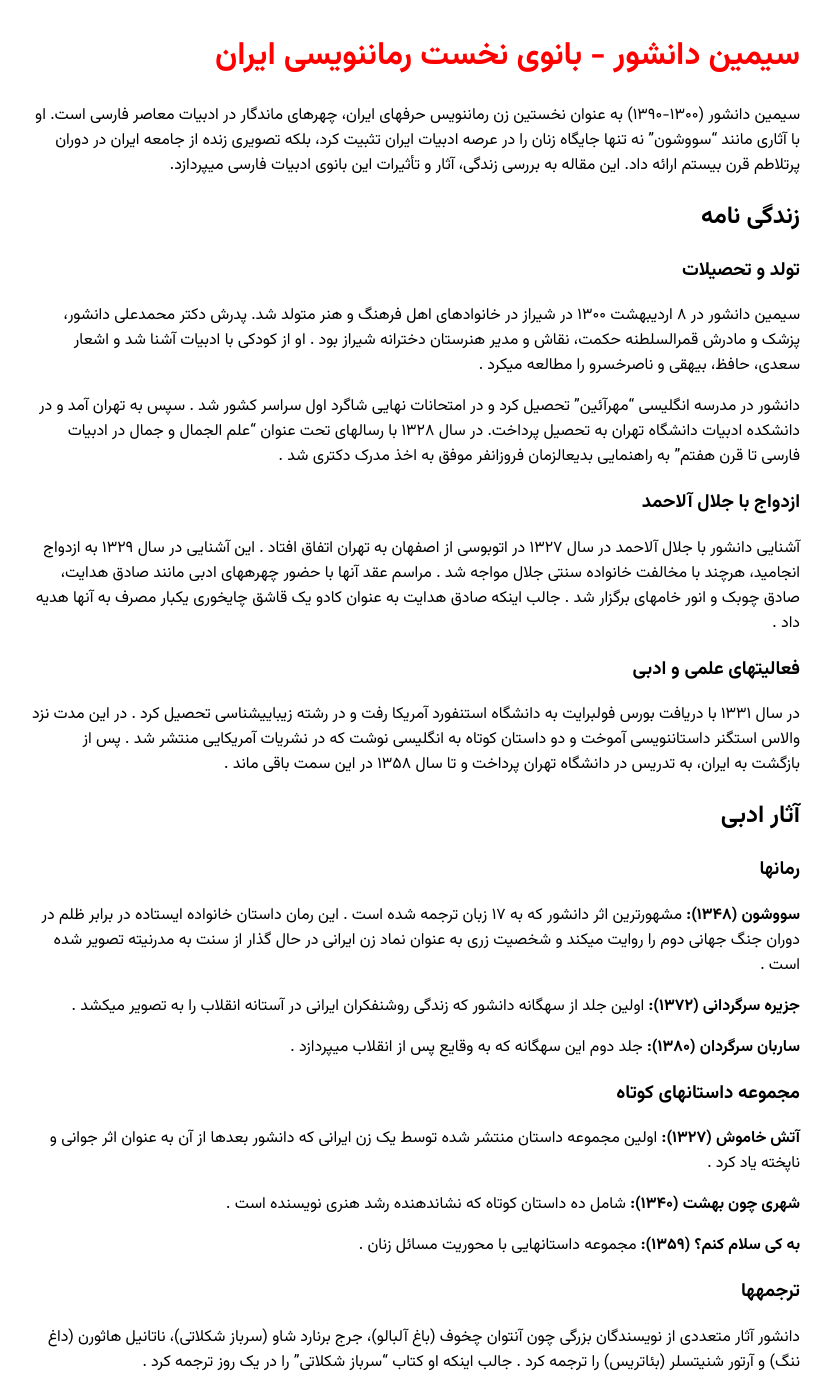
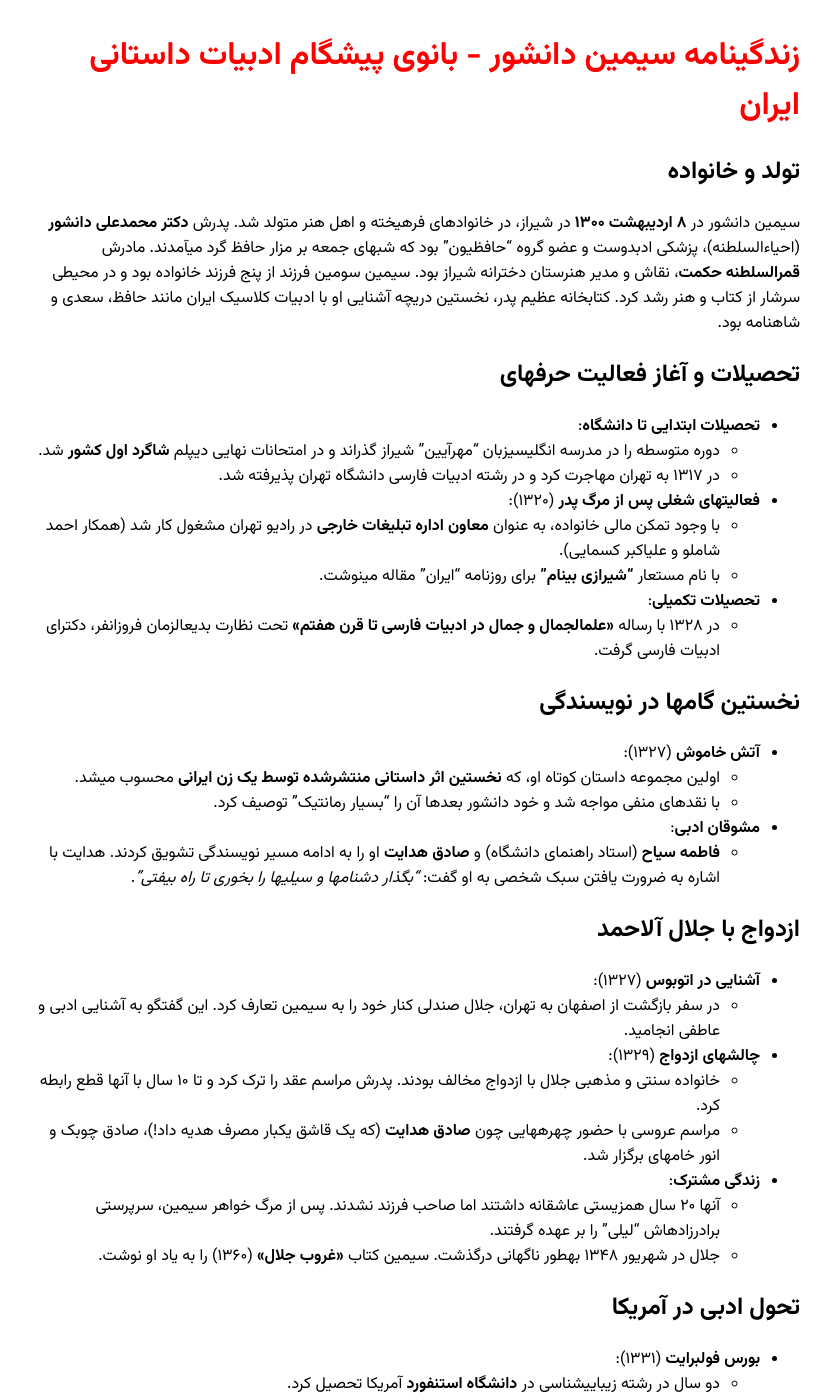
Before and after one commit to darkblog/darkblog.github.io, a Jekyll site: the page built from _posts/2025-6-28-8.md, in a window 1280 px wide and 1400 px high. Shown: the whole window, without its empty margins (224-1056 px from the left). Built offline with Jekyll 4.4.1, drawn with Linux system fonts in a browser that asks for light colours; some of the changed text lies outside the part shown.

Commit message:
Update 2025-6-28-8.md

```diff
--- a/_posts/2025-6-28-8.md
+++ b/_posts/2025-6-28-8.md
@@ -1,74 +1,83 @@
 ---
 layout: post
-title: سیمین دانشور - بانوی نخست رماننویسی ایران
+title: زندگینامه سیمین دانشور - بانوی پیشگام ادبیات داستانی ایران
 ---
 
-سیمین دانشور (۱۳۰۰-۱۳۹۰) به عنوان نخستین زن رماننویس حرفهای ایران، چهرهای ماندگار در ادبیات معاصر فارسی است. او با آثاری مانند "سووشون" نه تنها جایگاه زنان را در عرصه ادبیات ایران تثبیت کرد، بلکه تصویری زنده از جامعه ایران در دوران پرتلاطم قرن بیستم ارائه داد. این مقاله به بررسی زندگی، آثار و تأثیرات این بانوی ادبیات فارسی میپردازد.
+## تولد و خانواده
+سیمین دانشور در **۸ اردیبهشت ۱۳۰۰** در شیراز، در خانوادهای فرهیخته و اهل هنر متولد شد. پدرش **دکتر محمدعلی دانشور** (احیاءالسلطنه)، پزشکی ادبدوست و عضو گروه "حافظیون" بود که شبهای جمعه بر مزار حافظ گرد میآمدند. مادرش **قمرالسلطنه حکمت**، نقاش و مدیر هنرستان دخترانه شیراز بود. سیمین سومین فرزند از پنج فرزند خانواده بود و در محیطی سرشار از کتاب و هنر رشد کرد. کتابخانه عظیم پدر، نخستین دریچه آشنایی او با ادبیات کلاسیک ایران مانند حافظ، سعدی و شاهنامه بود.
 
-## زندگی نامه
+## تحصیلات و آغاز فعالیت حرفهای
+- **تحصیلات ابتدایی تا دانشگاه**:
+  - دوره متوسطه را در مدرسه انگلیسیزبان "مهرآیین" شیراز گذراند و در امتحانات نهایی دیپلم **شاگرد اول کشور** شد.
+  - در ۱۳۱۷ به تهران مهاجرت کرد و در رشته ادبیات فارسی دانشگاه تهران پذیرفته شد.
+- **فعالیتهای شغلی پس از مرگ پدر** (۱۳۲۰):
+  - با وجود تمکن مالی خانواده، به عنوان **معاون اداره تبلیغات خارجی** در رادیو تهران مشغول کار شد (همکار احمد شاملو و علیاکبر کسمایی).
+  - با نام مستعار **"شیرازی بینام"** برای روزنامه "ایران" مقاله مینوشت.
+- **تحصیلات تکمیلی**:
+  - در ۱۳۲۸ با رساله **«علمالجمال و جمال در ادبیات فارسی تا قرن هفتم»** تحت نظارت بدیعالزمان فروزانفر، دکترای ادبیات فارسی گرفت.
 
-### تولد و تحصیلات
+## نخستین گامها در نویسندگی
+- **آتش خاموش** (۱۳۲۷):
+  - اولین مجموعه داستان کوتاه او، که **نخستین اثر داستانی منتشرشده توسط یک زن ایرانی** محسوب میشد.
+  - با نقدهای منفی مواجه شد و خود دانشور بعدها آن را "بسیار رمانتیک" توصیف کرد.
+- **مشوقان ادبی**:
+  - **فاطمه سیاح** (استاد راهنمای دانشگاه) و **صادق هدایت** او را به ادامه مسیر نویسندگی تشویق کردند. هدایت با اشاره به ضرورت یافتن سبک شخصی به او گفت: *"بگذار دشنامها و سیلیها را بخوری تا راه بیفتی"*.
 
-سیمین دانشور در ۸ اردیبهشت ۱۳۰۰ در شیراز در خانوادهای اهل فرهنگ و هنر متولد شد. پدرش دکتر محمدعلی دانشور، پزشک و مادرش قمرالسلطنه حکمت، نقاش و مدیر هنرستان دخترانه شیراز بود . او از کودکی با ادبیات آشنا شد و اشعار سعدی، حافظ، بیهقی و ناصرخسرو را مطالعه میکرد .
+## ازدواج با جلال آلاحمد
+- **آشنایی در اتوبوس** (۱۳۲۷):
+  - در سفر بازگشت از اصفهان به تهران، جلال صندلی کنار خود را به سیمین تعارف کرد. این گفتگو به آشنایی ادبی و عاطفی انجامید.
+- **چالشهای ازدواج** (۱۳۲۹):
+  - خانواده سنتی و مذهبی جلال با ازدواج مخالف بودند. پدرش مراسم عقد را ترک کرد و تا ۱۰ سال با آنها قطع رابطه کرد.
+  - مراسم عروسی با حضور چهرههایی چون **صادق هدایت** (که یک قاشق یکبار مصرف هدیه داد!)، صادق چوبک و انور خامهای برگزار شد.
+- **زندگی مشترک**:
+  - آنها ۲۰ سال همزیستی عاشقانه داشتند اما صاحب فرزند نشدند. پس از مرگ خواهر سیمین، سرپرستی برادرزادهاش "لیلی" را بر عهده گرفتند.
+  - جلال در شهریور ۱۳۴۸ بهطور ناگهانی درگذشت. سیمین کتاب **«غروب جلال»** (۱۳۶۰) را به یاد او نوشت.
 
-دانشور در مدرسه انگلیسی "مهرآئین" تحصیل کرد و در امتحانات نهایی شاگرد اول سراسر کشور شد . سپس به تهران آمد و در دانشکده ادبیات دانشگاه تهران به تحصیل پرداخت. در سال ۱۳۲۸ با رسالهای تحت عنوان "علم الجمال و جمال در ادبیات فارسی تا قرن هفتم" به راهنمایی بدیعالزمان فروزانفر موفق به اخذ مدرک دکتری شد .
+## تحول ادبی در آمریکا
+- **بورس فولبرایت** (۱۳۳۱):
+  - دو سال در رشته زیباییشناسی در **دانشگاه استنفورد** آمریکا تحصیل کرد.
+  - نزد **والاس استنگر** (رماننویس) تکنیکهای داستاننویسی مدرن را آموخت. خود میگفت: *"تکنیک نویسندگیام را مدیون استنگر هستم"*.
+- **تاثیر بر نویسندگی**:
+  - داستانهای انگلیسیاش در مجلات آمریکایی چاپ شد.
+  - پس از بازگشت، مجموعه **«شهری چون بهشت»** (۱۳۴۰) را منتشر کرد که از نظر تکنیک بسیار پختهتر از آثار پیشینش بود.
 
-### ازدواج با جلال آلاحمد
+## آثار برجسته و سبک ادبی
+### شاهکار: سووشون (۱۳۴۸)
+- **محتوای رمان**:
+  - روایت مقاومت "یوسف" (نماد روشنفکر ایستاده در برابر ظلم) و همسرش "زری" در فضای اشغال شیراز توسط متفقین پس از جنگ جهانی دوم.
+  - **سووشون** به مراسم سوگ سیاوش اساطیری اشاره دارد و نماد مبارزه با بیعدالتی است.
+- **جایگاه ادبی**:
+  - پرفروشترین رمان معاصر پس از "بوف کور" صادق هدایت.
+  - به **۱۷ زبان زنده دنیا** ترجمه شده و بیش از ۲۰ بار تجدیدچاپ شده است.
 
-آشنایی دانشور با جلال آلاحمد در سال ۱۳۲۷ در اتوبوسی از اصفهان به تهران اتفاق افتاد . این آشنایی در سال ۱۳۲۹ به ازدواج انجامید، هرچند با مخالفت خانواده سنتی جلال مواجه شد . مراسم عقد آنها با حضور چهرههای ادبی مانند صادق هدایت، صادق چوبک و انور خامهای برگزار شد . جالب اینکه صادق هدایت به عنوان کادو یک قاشق چایخوری یکبار مصرف به آنها هدیه داد .
+*جدول آثار شاخص سیمین دانشور*:
 
-### فعالیتهای علمی و ادبی
+| **نوع اثر** | **عنوان** | **سال انتشار** | **ویژگیهای شاخص** |
+|-------------|------------|----------------|---------------------|
+| **رمان** | سووشون | ۱۳۴۸ | پرفروشترین اثر، ترجمه به ۱۷ زبان |
+| **رمان** | جزیره سرگردانی | ۱۳۷۲ | نخستین جلد از سهگانه، روایت انقلاب و جنگ |
+| **رمان** | ساربان سرگردان | ۱۳۸۰ | جلد دوم سهگانه، ادامه زندگی شخصیتهای جلد اول |
+| **مجموعه داستان** | شهری چون بهشت | ۱۳۴۰ | ۱۰ داستان کوتاه، تمرکز بر مسائل زنان |
+| **مجموعه داستان** | به کی سلام کنم؟ | ۱۳۵۹ | روایت تنهایی و مادرانه |
 
-در سال ۱۳۳۱ با دریافت بورس فولبرایت به دانشگاه استنفورد آمریکا رفت و در رشته زیباییشناسی تحصیل کرد . در این مدت نزد والاس استگنر داستاننویسی آموخت و دو داستان کوتاه به انگلیسی نوشت که در نشریات آمریکایی منتشر شد . پس از بازگشت به ایران، به تدریس در دانشگاه تهران پرداخت و تا سال ۱۳۵۸ در این سمت باقی ماند .
+### ویژگیهای سبکی
+- **نثر ساده و روان**:
+  - با وجود نزدیکی به جلال آلاحمد، از تقلید سبک او پرهیز میکرد: *"بهحد کافی از سبک جلال تقلید میکردند. من نمیخواستم مقلد باشم"*.
+- **تمرکز بر مسائل زنان**:
+  - شخصیتپردازی زنان در آثارش (مانند "زری" در سووشون و "هستی" در جزیره سرگردانی) بازتابدهنده مبارزه زنان برای هویتیابی در جامعه ایرانی بود.
+- **تاثیرپذیری ادبی**:
+  - شیفته زبان حافظ بود و هر شب دیوان او را میخواند.
+  - از نثر بیهقی و ناصرخسرو تاثیر پذیرفته بود، اما همواره بر اصالت سبک خود تاکید داشت.
 
-## آثار ادبی
+## سالهای پایانی و میراث ادبی
+- **بازنشستگی و ادامه نویسندگی**:
+  - در ۱۳۵۸ از دانشگاه تهران بازنشسته شد.
+  - در ۷۸ سالگی (۱۳۸۶) پس از بهبودی از بیماری حاد تنفسی، نگارش **«برو به شاه بگو»** (درباره مظلومیت امام علی) را آغاز کرد.
+- **درگذشت**:
+  - در **۱۸ اسفند ۱۳۹۰** پس از دورهای بیماری آنفلوانزا در ۹۰ سالگی در تهران درگذشت.
+  - در قطعه هنرمندان بهشت زهرا (ردیف ۱۵۰، شماره ۳۱) به خاک سپرده شد.
+- **خانه موزه دزاشیب**:
+  - خانه او و جلال در محله دزاشیب تهران، اکنون به **"موزه خانه جلال و سیمین"** تبدیل شده است.
 
-### رمانها
-
-**سووشون (۱۳۴۸):** مشهورترین اثر دانشور که به ۱۷ زبان ترجمه شده است . این رمان داستان خانواده ایستاده در برابر ظلم در دوران جنگ جهانی دوم را روایت میکند و شخصیت زری به عنوان نماد زن ایرانی در حال گذار از سنت به مدرنیته تصویر شده است .
-
-**جزیره سرگردانی (۱۳۷۲):** اولین جلد از سهگانه دانشور که زندگی روشنفکران ایرانی در آستانه انقلاب را به تصویر میکشد .
-
-**ساربان سرگردان (۱۳۸۰):** جلد دوم این سهگانه که به وقایع پس از انقلاب میپردازد .
-
-### مجموعه داستانهای کوتاه
-
-**آتش خاموش (۱۳۲۷):** اولین مجموعه داستان منتشر شده توسط یک زن ایرانی که دانشور بعدها از آن به عنوان اثر جوانی و ناپخته یاد کرد .
-
-**شهری چون بهشت (۱۳۴۰):** شامل ده داستان کوتاه که نشاندهنده رشد هنری نویسنده است .
-
-**به کی سلام کنم؟ (۱۳۵۹):** مجموعه داستانهایی با محوریت مسائل زنان .
-
-### ترجمهها
-
-دانشور آثار متعددی از نویسندگان بزرگی چون آنتوان چخوف (باغ آلبالو)، جرج برنارد شاو (سرباز شکلاتی)، ناتانیل هاثورن (داغ ننگ) و آرتور شنیتسلر (بئاتریس) را ترجمه کرد . جالب اینکه او کتاب "سرباز شکلاتی" را در یک روز ترجمه کرد .
-
-## ویژگیهای سبکی
-
-نثر دانشور ساده، روان و فاقد تکلف است. او در آثارش به ویژه سووشون از اصطلاحات عامیانه بهره میبرد . برخلاف همسرش جلال آلاحمد که نثری تند و پرخاشگر داشت، دانشور لحنی آرام و زنانه را حفظ کرد .
-
-مضمون اصلی آثار او مسائل زنان، طبقات اجتماعی و انتقاد از سنتهای دستوپاگیر است . شخصیتپردازی قوی به ویژه در تصویر زنان و استفاده از عناصر واقعگرایانه از ویژگیهای بارز داستانهای اوست .
-
-## جایگاه ادبی و اجتماعی
-
-دانشور به عنوان نخستین زن رماننویس حرفهای ایران، راه را برای حضور زنان در عرصه ادبیات داستانی گشود . او عضو و نخستین رئیس کانون نویسندگان ایران بود .
-
-برخلاف همسرش که شخصیتی سیاسی داشت، دانشور خود را غیرسیاسی میدانست: "من همیشه سیمین دانشور باقی ماندم، هیچ گاه سیمین آل احمد نشدم و اصلاً هم با طرز فکر جلال موافق نبودم و نیستم" .
-
-## درگذشت و میراث ادبی
-
-سیمین دانشور پس از یک دوره بیماری در ۱۸ اسفند ۱۳۹۰ در ۹۰ سالگی در تهران درگذشت و در بهشت زهرا به خاک سپرده شد .
-
-آثار او به ویژه سووشون همچنان از پرفروشترین کتابهای ایران است و در دانشگاههای داخل و خارج مورد مطالعه قرار میگیرد . نمایشنامهها و اقتباسهای متعددی از آثار او به ویژه سووشون صورت گرفته است .
-
-## نتیجهگیری
-
-سیمین دانشور نه تنها به عنوان یک نویسنده زن پیشگام، بلکه به عنوان چهرهای تأثیرگذار در ادبیات معاصر ایران شناخته میشود. او با نگاهی واقعگرایانه و زبانی روان، تصویری زنده از جامعه ایران در دوران گذار ارائه داد. سووشون او به عنوان یکی از ماندگارترین رمانهای فارسی، تلفیقی هنرمندانه از سنت و مدرنیته است. دانشور با حفظ استقلال فکری و هنری خود، الگویی برای نسلهای بعدی نویسندگان زن ایرانی شد.
-
-- [کتابراه](https://www.ketabrah.ir/author/10401-%D8%B3%DB%8C%D9%85%DB%8C%D9%86-%D8%AF%D8%A7%D9%86%D8%B4%D9%88%D8%B1)
-- [بیتونه](https://www.beytoote.com/art/artist/biography3-simin2-daneshvar.html?m=1)
-- [روزانه](https://roozaneh.net/art-culture/biography/%D8%B3%DB%8C%D9%85%DB%8C%D9%86-%D8%AF%D8%A7%D9%86%D8%B4%D9%88%D8%B1/)
-- [بلاگفا](https://pah.blogfa.com/post/397)
-- [wikipedia](https://en.wikipedia.org/wiki/Simin_Daneshvar)
-- [womenwriter](https://www.nastywomenwriters.com/simin-daneshvar-i-dream-of-a-universal-reconciliation-iranian-1921-2012/)
-- [mage](https://mage.com/author/simin-daneshvar/)
+## جایگاه در ادبیات معاصر
+سیمین دانشور نه تنها به عنوان **نخستین زن داستاننویس حرفهای ایران** شناخته میشود، بلکه به دلیل پیوند زدن ادبیات کلاسیک فارسی با تکنیکهای مدرن داستاننویسی غربی، چهرهای پیشگام محسوب میشود. عبدالعلی دستغیب، منتقد ادبی، آثار او را نمونهای درخشان از **"تلفیق رمان غربی و روایت ایرانی"** میداند. امروزه سووشون به عنوان یکی از متون کلیدی ادبیات مقاومت ایران تدریس میشود و نسلهای متعددی از نویسندگان زن پس از او، از مسیر هموار شده توسط این بانوی ادبیات ایران الهام گرفتهاند.
```
